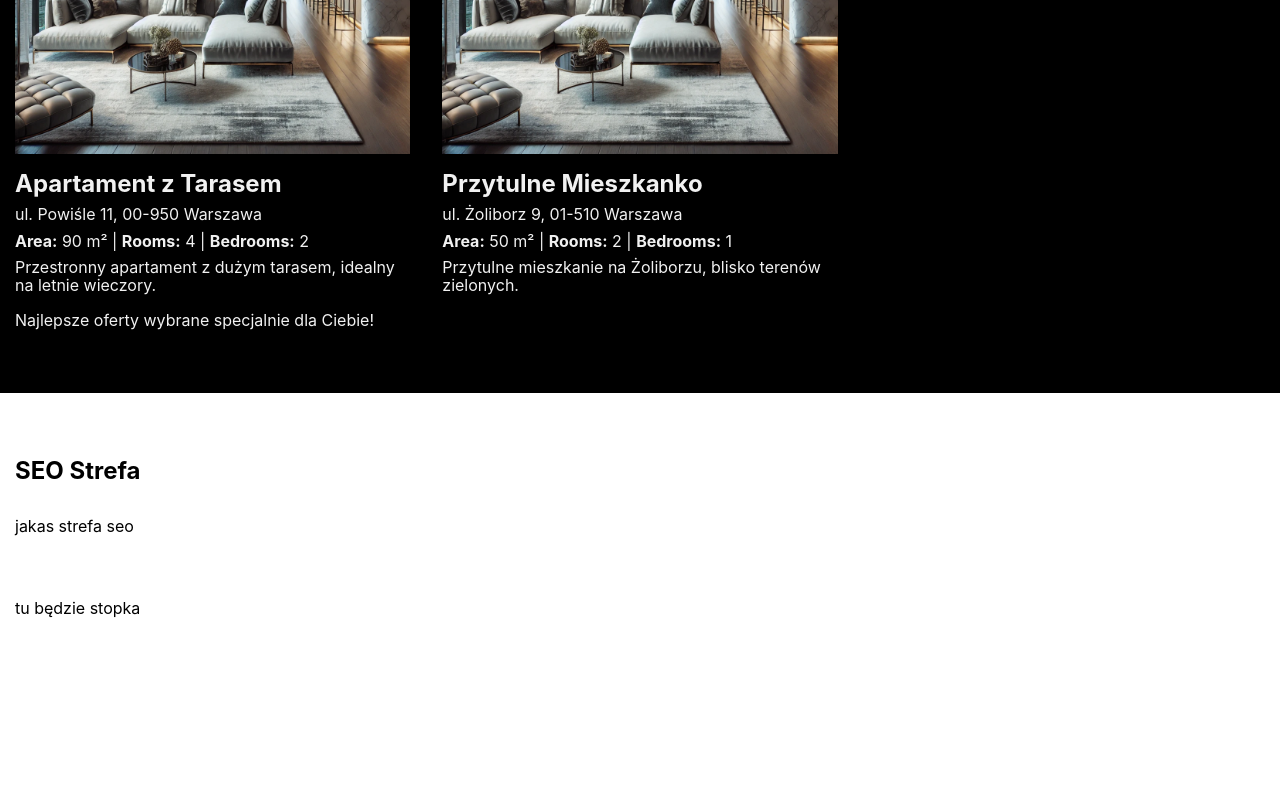
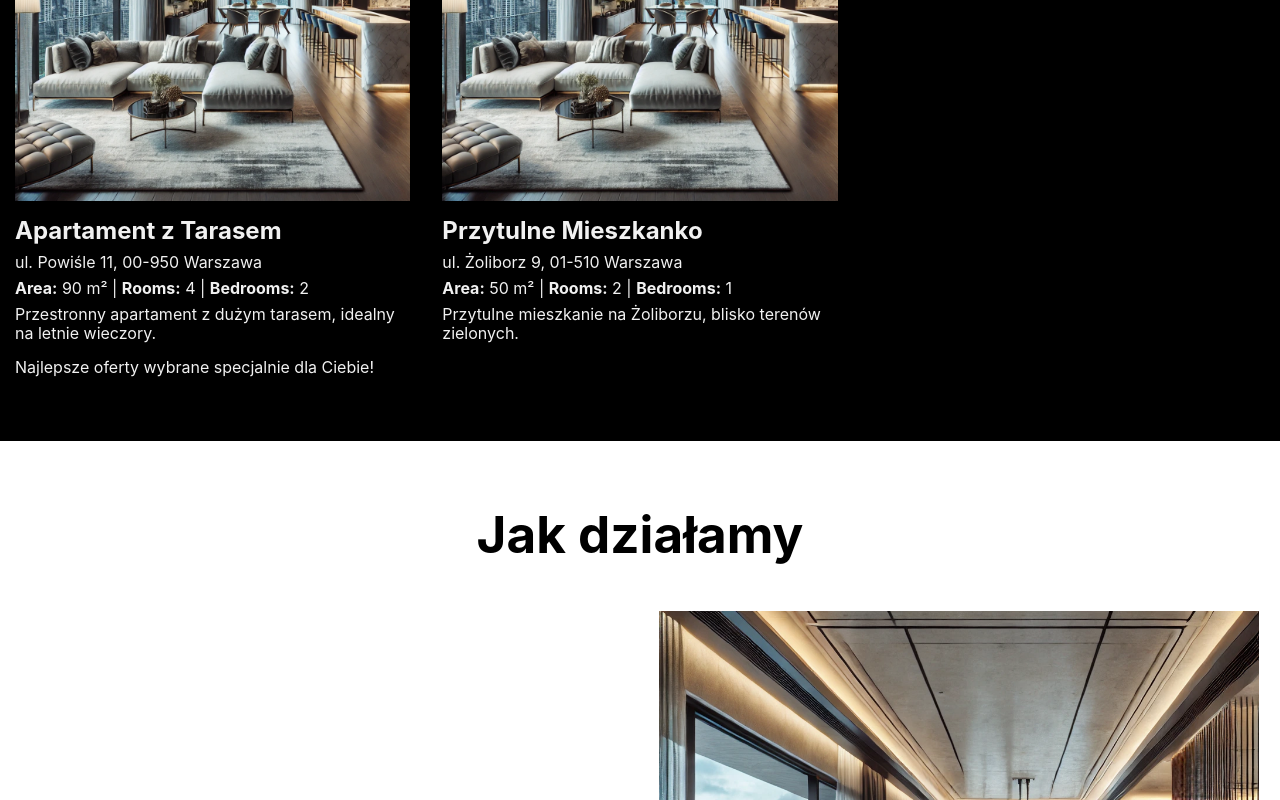
Before and after one commit to CieslakLukasz/Awesome-Properies, a React app: page / in a window 1280 px wide. Shown: the part 2000-2800 px from the top of the page. Before the commit the page ends 2618 px from the top, so only its background shows below. Built offline with nearby package versions, Linux system fonts and the light colour scheme.

Commit message:
day7
seo

```diff
--- /dev/null
+++ b/src/components/Cms/Cms.js
@@ -0,0 +1,21 @@
+import React from "react";
+import "./Cms.less";
+
+const Cms = () => {
+  return (
+    <div className="cms">
+      <div className="cms__photo">
+        <img
+          src="images/apartments/apartment.webp"
+          alt="Descriptive Alt Text"
+        />
+      </div>
+      <div className="cms__text">
+        <h2>Your Title Here</h2>
+        <p>Your descriptive text here, optimized for SEO.</p>
+      </div>
+    </div>
+  );
+};
+
+export default Cms;
--- /dev/null
+++ b/src/components/Cms/Cms.less
@@ -0,0 +1,23 @@
+.cms {
+  display: grid;
+  align-items: center;
+  text-align: center;
+  grid-gap: 1.6rem;
+  @media (width > 979px) {
+    grid-template-columns: 1fr 1fr;
+  }
+
+  &__photo {
+    img {
+      width: 100%;
+      max-width: 600px;
+      height: auto;
+    }
+  }
+  &__text {
+    @media (width > 979px) {
+      padding: 3.2rem;
+      order: -1;
+    }
+  }
+}
--- a/src/components/Section/Section.less
+++ b/src/components/Section/Section.less
@@ -24,9 +24,14 @@
   }
 
   &__title {
-    margin-bottom: 24px;
+    margin-bottom: 32px;
+    display: flex;
+    align-items: center;
+    justify-content: center;
+    font-size: 2.4rem;
     @media (width > 979px) {
-      margin-bottom: 32px;
+      margin-bottom: 48px;
+      font-size: 3.2rem;
     }
   }
 }
--- a/src/pages/Home/Home.js
+++ b/src/pages/Home/Home.js
@@ -2,6 +2,7 @@ import React from "react";
 import "./Home.less";
 import Section from "../../components/Section/Section.js";
 import Recomendations from "../../components/Recomendations/Recomendations.js";
+import Cms from "../../components/Cms/Cms.js";
 import apartments from "../../data/tempOffersData.js";
 
 const Home = () => {
@@ -33,8 +34,8 @@ const Home = () => {
         <p>Najlepsze oferty wybrane specjalnie dla Ciebie!</p>
       </Section>
 
-      <Section title="SEO Strefa" className="seo-section">
-        <p>jakas strefa seo</p>
+      <Section title="Jak działamy" className="seo-section">
+        <Cms />
       </Section>
     </>
   );
```
